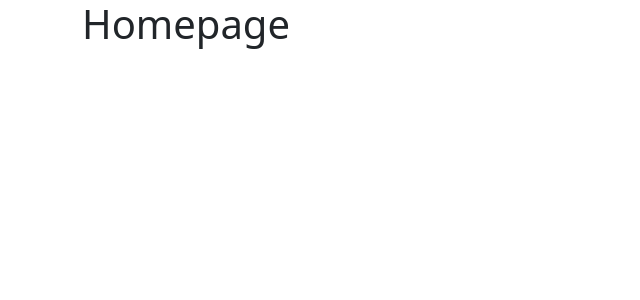
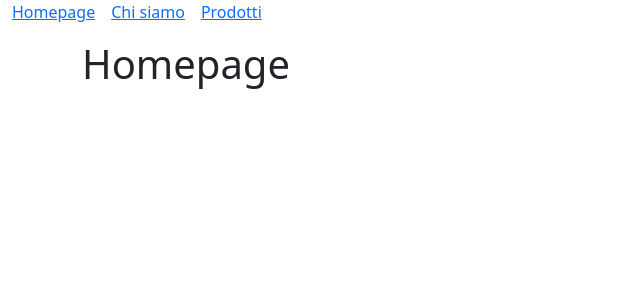
Before and after one commit to gianmarcodalfonso/react-router, a React (Vite) app: page / in a window 1280 px wide. Shown: the top 300 px of the page, without its empty margins (0-640 px from the left). Built offline with nearby package versions, Linux system fonts and the light colour scheme.

Commit message:
feat: navlink aboutUs fix

```diff
--- a/src/App.jsx
+++ b/src/App.jsx
@@ -1,6 +1,6 @@
 import { BrowserRouter, Routes, Route } from "react-router-dom";
 import HomePage from "./pages/HomePage";
-import AboutUs from "./pages/Aboutus";
+import AboutUs from "./pages/AboutUs";
 import ProductsPage from "./pages/ProductsPage";
 
 function App() {
--- /dev/null
+++ b/src/components/Header.jsx
@@ -0,0 +1,28 @@
+import React from "react";
+import { NavLink } from "react-router-dom";
+
+const Header = () => {
+	return (
+		<header>
+			<div className="container-fluid">
+				<div className="row">
+					<div className="col-12">
+						<ul className="list-unstyled d-flex">
+							<li className="me-3">
+								<NavLink to="/">Homepage</NavLink>
+							</li>
+							<li className="me-3">
+								<NavLink to="/aboutus">Chi siamo</NavLink>
+							</li>
+							<li className="me-3">
+								<NavLink to="/products">Prodotti</NavLink>
+							</li>
+						</ul>
+					</div>
+				</div>
+			</div>
+		</header>
+	);
+};
+
+export default Header;
--- a/src/pages/Aboutus.jsx
+++ b/src/pages/Aboutus.jsx
@@ -1,14 +1,18 @@
 import React from "react";
+import Header from "../components/Header";
 
 const AboutUs = () => {
 	return (
-		<div className="container">
-			<div className="row">
-				<div className="col-12">
-					<h1>Homepage</h1>
+		<>
+			<Header />
+			<div className="container">
+				<div className="row">
+					<div className="col-12">
+						<h1>About us</h1>
+					</div>
 				</div>
 			</div>
-		</div>
+		</>
 	);
 };
 
--- a/src/pages/HomePage.jsx
+++ b/src/pages/HomePage.jsx
@@ -1,14 +1,18 @@
 import React from "react";
+import Header from "../components/Header";
 
 const HomePage = () => {
 	return (
-		<div className="container">
-			<div className="row">
-				<div className="col-12">
-					<h1>Homepage</h1>
+		<>
+			<Header />
+			<div className="container">
+				<div className="row">
+					<div className="col-12">
+						<h1>Homepage</h1>
+					</div>
 				</div>
 			</div>
-		</div>
+		</>
 	);
 };
 
--- a/src/pages/ProductsPage.jsx
+++ b/src/pages/ProductsPage.jsx
@@ -1,6 +1,7 @@
 import React from "react";
 import axios from "axios";
 import { useState, useEffect } from "react";
+import Header from "../components/Header";
 
 const ProductsPage = () => {
 	const [products, setProducts] = useState([]);
@@ -12,6 +13,8 @@ const ProductsPage = () => {
 	}, []);
 
 	return (
+		<>
+			<Header />
 			<div className="container">
 				<div className="row">
 					<div className="col-12">
@@ -34,6 +37,7 @@ const ProductsPage = () => {
 					})}
 				</div>
 			</div>
+		</>
 	);
 };
 
```
Lines whose indentation alone changed are shown as unchanged.
